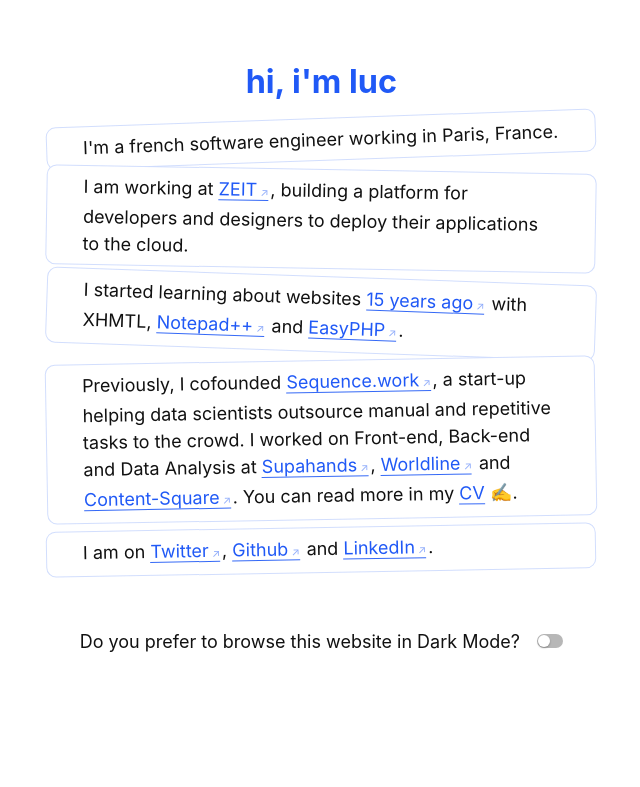
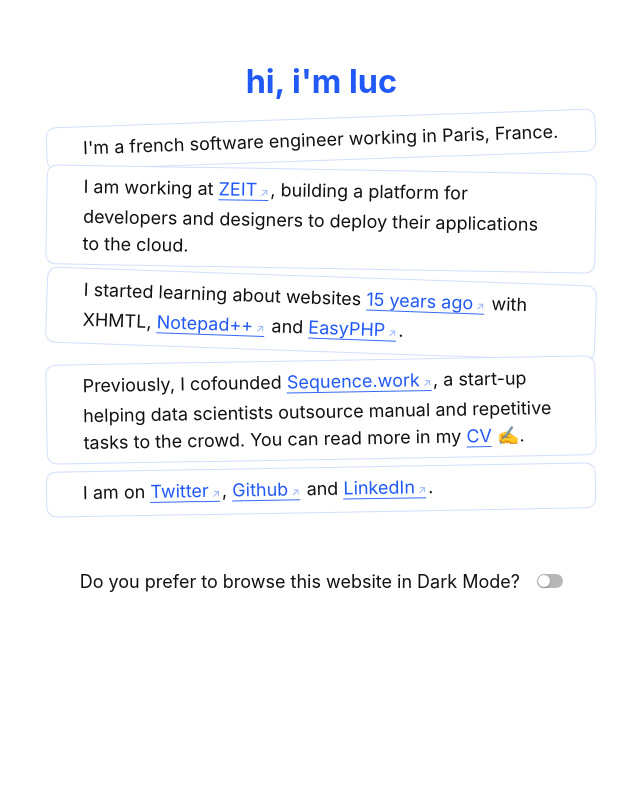
Before and after one commit to lucleray/luc.im, a Next.js app: page / in a window 1280 px wide. Shown: the top 787 px of the page, without its empty margins (56-696 px from the left). Built offline with nearby package versions, Linux system fonts and the light colour scheme; a web font is replaced by a local one.

Commit message:
update copy

```diff
--- a/pages/index.js
+++ b/pages/index.js
@@ -23,11 +23,8 @@
     <Card>
       Previously, I cofounded <A href="https://sequence.work">Sequence.work</A>,
       a start-up helping data scientists outsource manual and repetitive tasks
-      to the crowd. I worked on Front-end, Back-end and Data Analysis at{' '}
-      <A href="https://www.supahands.com/">Supahands</A>,{' '}
-      <A href="https://worldline.com/">Worldline</A> and{' '}
-      <A href="https://www.contentsquare.com/">Content-Square</A>. You can read
-      more in my <A href="static/resume-luc-leray.pdf">CV</A> ✍.
+      to the crowd. You can read more in my{' '}
+      <A href="static/resume-luc-leray.pdf">CV</A> ✍.
     </Card>
     <Card>
       I am on <A href="https://twitter.com/lucleray">Twitter</A>,{' '}
```
